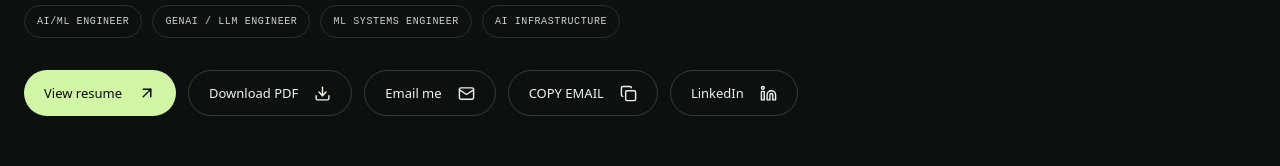
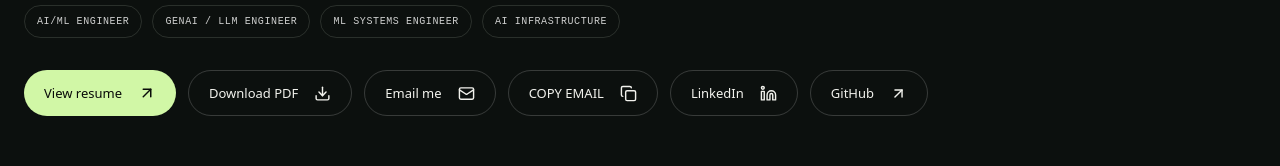
Before and after one commit to venuuniv-ai/venu-ai-portfolio, a Next.js app: page / in a window 1280 px wide. Shown: the part 6212-6378 px from the top of the page. Built offline with nearby package versions, Linux system fonts and the light colour scheme.

Commit message:
Add GitHub profile link to portfolio contact section

```diff
--- a/src/components/contact/Contact.tsx
+++ b/src/components/contact/Contact.tsx
@@ -140,6 +140,16 @@
             LinkedIn
             <LinkedInIcon />
           </a>
+
+          <a
+            className="contact-secondary"
+            href="https://github.com/venuuniv-ai"
+            target="_blank"
+            rel="noopener noreferrer"
+          >
+            GitHub
+            <ArrowUpRight size={17} aria-hidden="true" />
+          </a>
         </div>
 
         <footer className="contact-footer">
```
